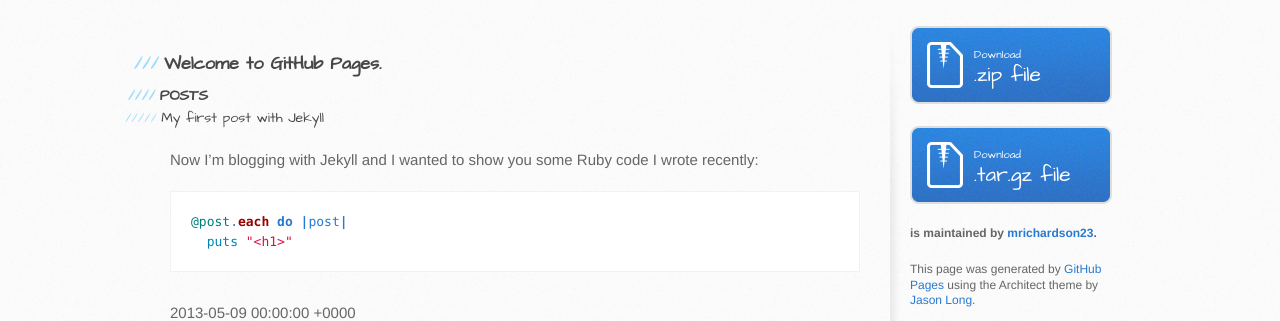
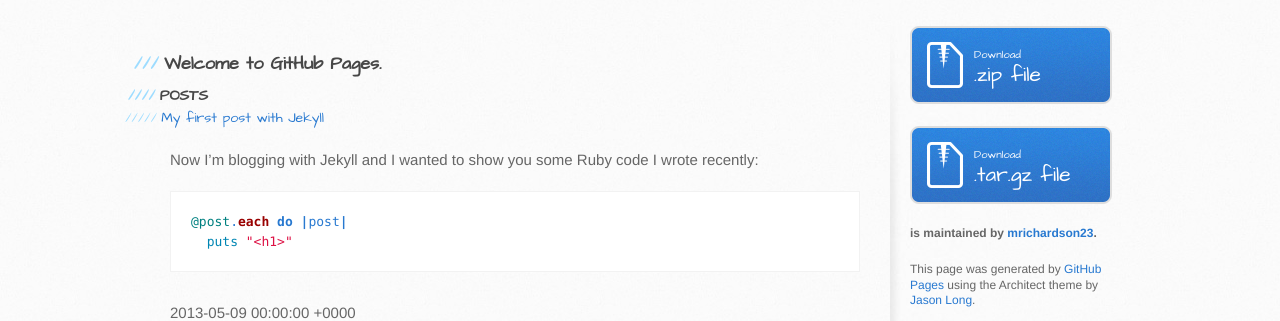
Before and after one commit to mrichardson23/jekyll-intro, a Jekyll site: the page built from index.html, in a window 1280 px wide. Shown: the part 172-493 px from the top of the page. Built offline with Jekyll 4.4.1, drawn with Linux system fonts in a browser that asks for light colours.

Commit message:
Update index.html

```diff
--- a/index.html
+++ b/index.html
@@ -6,7 +6,7 @@
 
 <h4>POSTS</h4>
 {% for post in site.posts %}
-<h5>{{post.title}}</h5>
+<h5><a href="{{post.permalink}}">{{post.title}}</a></h5>
 <p>{{post.content}}</p>
 <p>{{post.date}}</p>
 {% endfor %}
```
